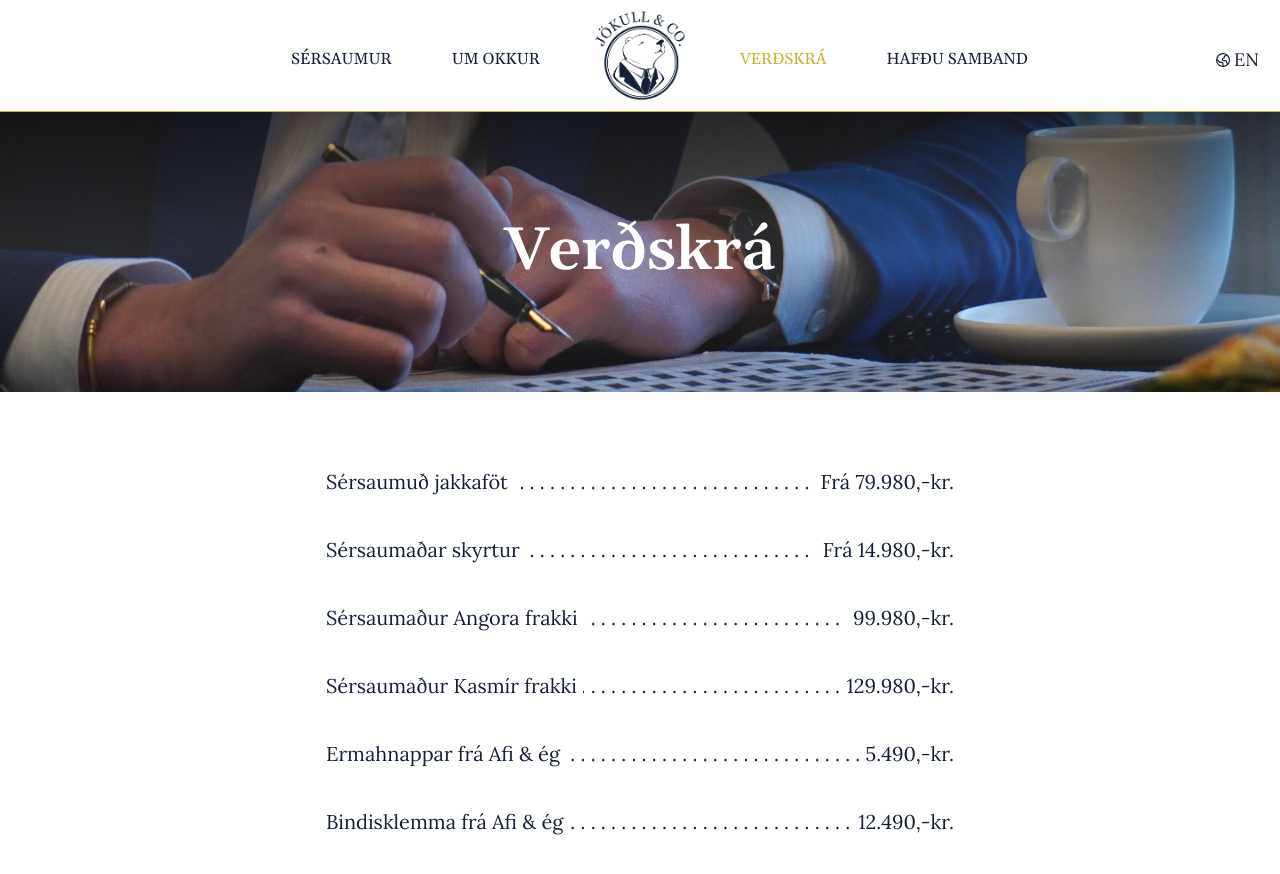
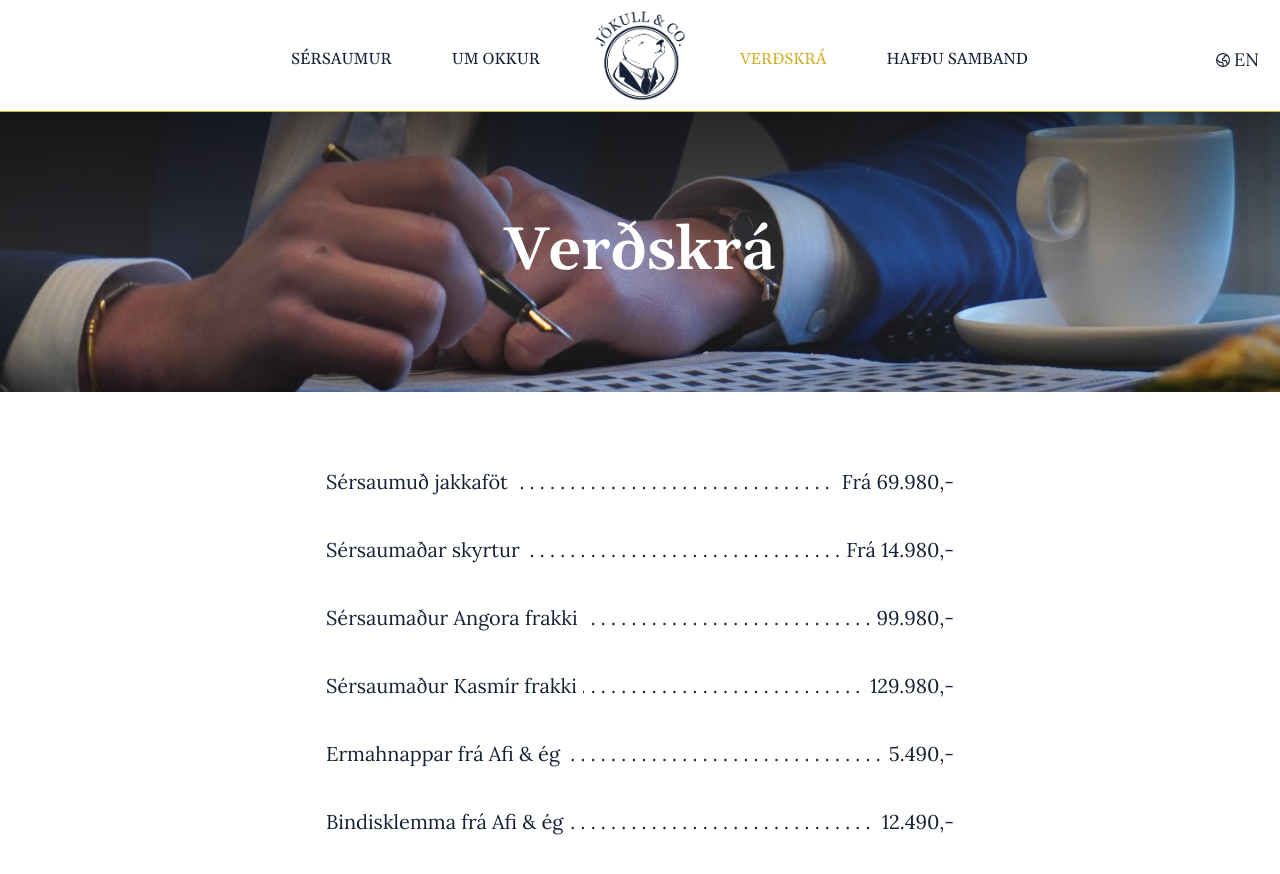
Before and after one commit to palmigudmunds/jokullogco-vefur, a React (Create React App) app: page /verdskra in a window 1280 px wide. Shown: the top 874 px of the page. Built offline with nearby package versions, Linux system fonts and the light colour scheme.

Commit message:
Fixing typos in text from Jökul&Co

```diff
--- a/public/locales/en/translation.json
+++ b/public/locales/en/translation.json
@@ -17,11 +17,11 @@
     "tailor-info-text-6": "V. Three to five weeks later the clothes are pressed, shirts dry cleaned and you can pick them up at your convenience either in Reykjavík or Keflavík.",
 
     "about-title": "About us",
-    "about-text": "Jökull & Co. is a company that specializes in made to measure tailoring at an acceptable price. We pride ourselves in honesty and knowledge about cuts and customs in the world of the gentleman. Jökull & Co. does not (as is) have a location, instead, we come to you whether that be at home or another location. We do this so the client pays only for the product and not the roof over it.",
+    "about-text": "Jökull & Co. is a company that specializes in made to measure tailoring at an acceptable price. We pride ourselves in honesty and knowledge about cuts and customs in the world of the gentleman. Currently Jökull & Co. does not have headquarters, instead, we come to you whether that be at home or somewhere else suitable. This way the client pays only for the product and not the roof over it.",
     "look-at-prices-button": "See prices",
 
     "contact-title": "Drop us a line",
-    "contact-text": "Contact us by using this form to book appointments or for inquiries about our process, fabrics or anything that might be unclear. You can also send us an email at jokull@jokullogco.com or send us on Facebook or Instagram @jokullogco.",
+    "contact-text": "Contact us by using this form to book appointments or for inquiries about our process, fabrics or anything that might be unclear. You can also send us an email at jokull@jokullogco.com or message us on Facebook or Instagram @jokullogco.",
     "contact-name": "Name*",
     "contact-email": "Email*",
     "contact-phone": "Phone number",
--- a/public/locales/is/translation.json
+++ b/public/locales/is/translation.json
@@ -11,10 +11,10 @@
     "tailor-info-title": "Sérsaumur - hvernig virkar ferlið?",
     "tailor-info-text-1": "Sérsaumur þýðir bókstaflega “saumað fyrir ákveðin einstakling”. en hjá okkur fer framgangurinn sem fylgir:",
     "tailor-info-text-2": "I. Bókaður tími og staðsetning valin.",
-    "tailor-info-text-3": "II. Viðskiptavinur getur skoðað ótal jakkafata efni í öllum litum og mynstrum. Skyrtu efni fyrir öll möguleg tilefni og tugi frakka efni fyrir allar árstíðir.",
+    "tailor-info-text-3": "II. Viðskiptavinur getur skoðað ótal jakkafataefni í öllum litum og mynstrum. Einnig skyrtuefni fyrir öll möguleg tilefni og tugi frakkaefna fyrir allar árstíðir.",
     "tailor-info-text-4": "III. Þegar efnin eru valin, hefjumst við handa á að hanna fötin, þar sem við ráðleggjum hvað hentar best eftir hverjum og einum.",
     "tailor-info-text-5": "IV. Þegar búið er að hanna fötin eru menn mældir og tekist er í hendur.",
-    "tailor-info-text-6": "V. Þremur til fimm vikum síðar eru fötin pressuð og skyrtur þvegnar í efnalaug annað hvort í Keflavík eða Reykjavík þar sem viðskiptavinur getur sótt þau.",
+    "tailor-info-text-6": "V. Þremur til fimm vikum síðar eru fötin pressuð og skyrtur þvegnar í efnalaug, annað hvort í Reykjavík eða í Keflavík, þar sem viðskiptavinur getur sótt þau.",
 
     "about-title": "Um okkur",
     "about-text": "Jökull og Co. er félag sem sérhæfir sig í sérsaum á herramenn á eðal prís. Við stoltum okkur á heiðarleika og fróðleik á siðum og sniðum í heimi herramannsins. Jökull & Co. hefur ekki (eins og er) neinar höfuðstöðvar, heldur mætum við í heimahús og í fyrirtæki og þjónum viðskiptavinum þannig með því að færa þjónustuna til þeirra, svo viðskiptavinurinn greiði aðeins fyrir vöruna en ekki þakið yfir henni.",
--- a/src/components/PricesItems/index.js
+++ b/src/components/PricesItems/index.js
@@ -14,27 +14,27 @@ const PricesItems = () => {
                         <ul className='leaders space-y-10'>
                             <li>
                                 <span>{t('prices-suits')}</span>
-                                <span>{t('prices-from')} 79.980,-kr.</span>
+                                <span>{t('prices-from')} 69.980,-</span>
                             </li>
                             <li>
                                 <span>{t('prices-shirts')}</span>
-                                <span>{t('prices-from')} 14.980,-kr.</span>
+                                <span>{t('prices-from')} 14.980,-</span>
                             </li>
                             <li>
                                 <span>{t('prices-angora')}</span>
-                                <span>99.980,-kr.</span>
+                                <span>99.980,-</span>
                             </li>
                             <li>
                                 <span>{t('prices-cashmere')}</span>
-                                <span>129.980,-kr.</span>
+                                <span>129.980,-</span>
                             </li>
                             <li>
                                 <span>{t('prices-afiogeg-cufflinks')}</span>
-                                <span>5.490,-kr.</span>
+                                <span>5.490,-</span>
                             </li>
                             <li>
                                 <span>{t('prices-afiogeg-tieclip')}</span>
-                                <span>12.490,-kr.</span>
+                                <span>12.490,-</span>
                             </li>
                         </ul>
                     </div>
```
